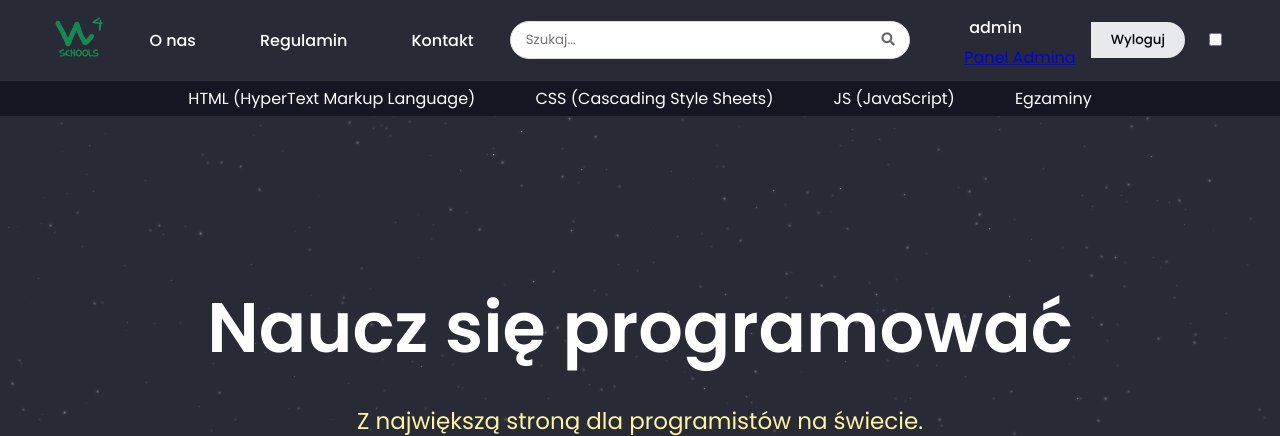
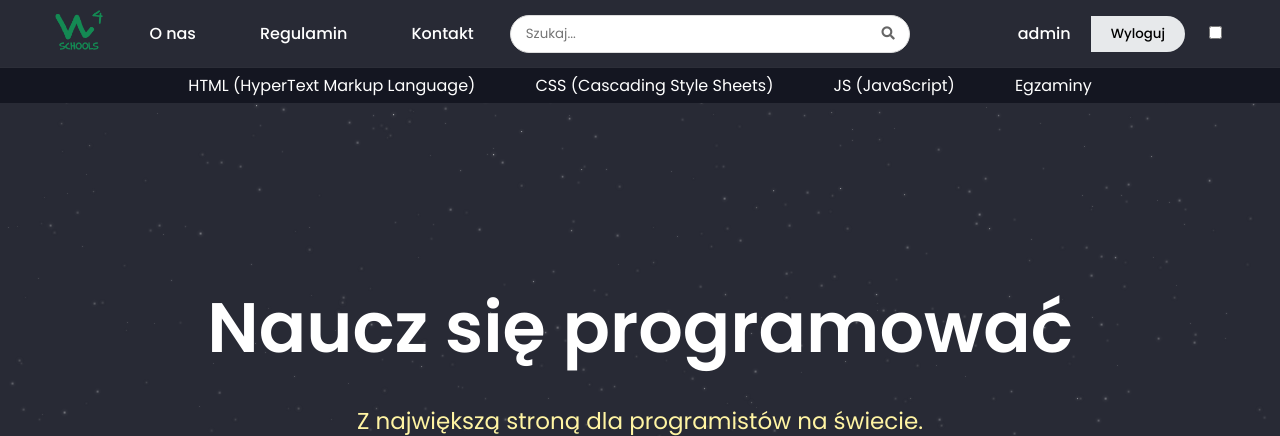
Before and after one commit to Yevhen-Perediela/w3schools, a PHP site: page /index.php in a window 1280 px wide. Shown: the top 436 px of the page. Run offline with PHP 8.4, Linux system fonts and the light colour scheme; the visitor is signed in with stand-in values (Sample User, id 1).

Commit message:
Update header.php

```diff
--- a/includes/header.php
+++ b/includes/header.php
@@ -52,7 +52,7 @@ require_once 'connect.php';
                                             ?>
                                             <span class="username"><?php echo htmlspecialchars($_SESSION['username']); ?></span>
                                         </a>
-                                        <a href="admin_panel.php" class="admin-link">Panel Admina</a>
+
                                     </div>
                                 <?php else: ?>
                                     <a href="user_panel.php" class="user-profile-link">
```
